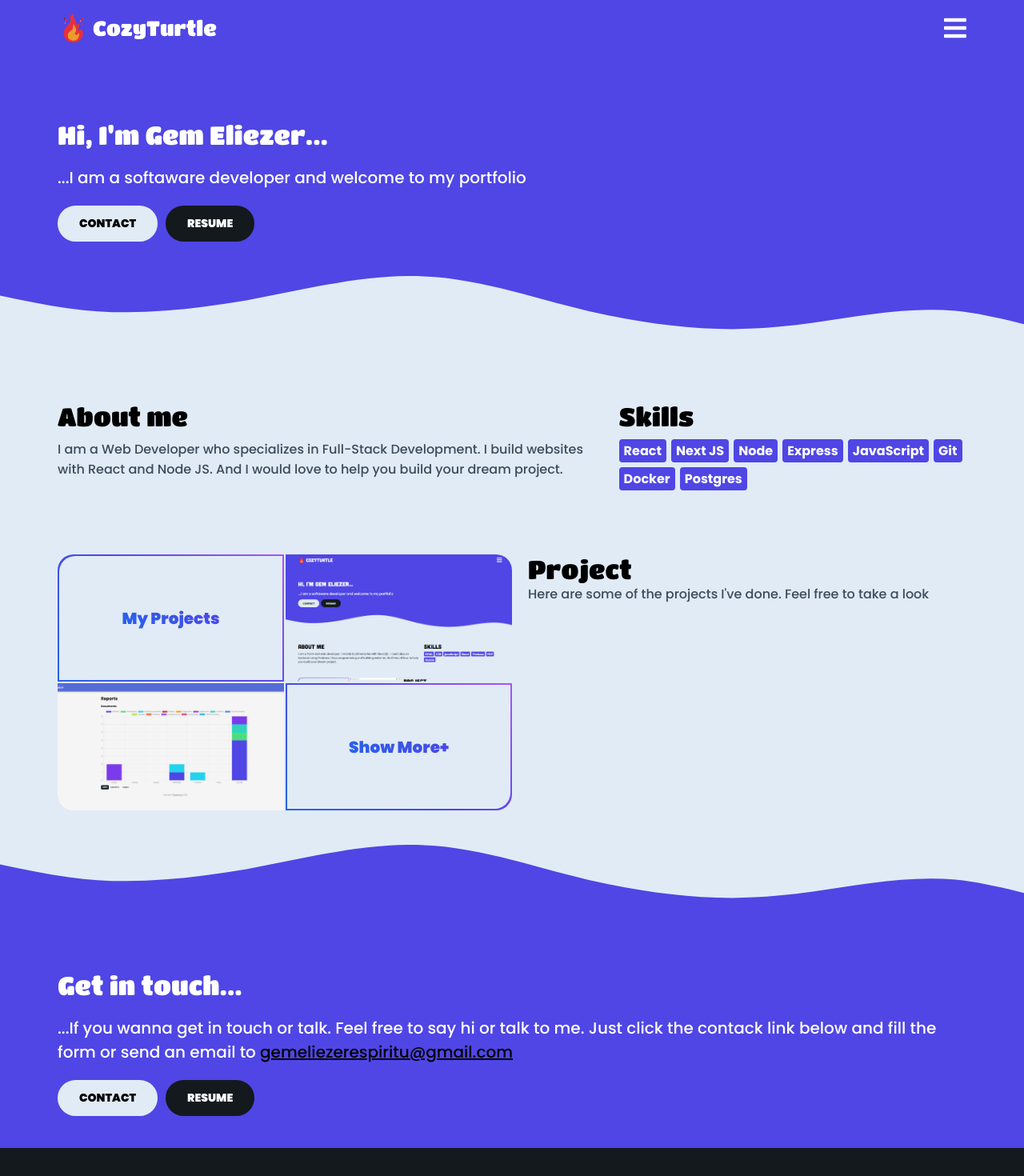
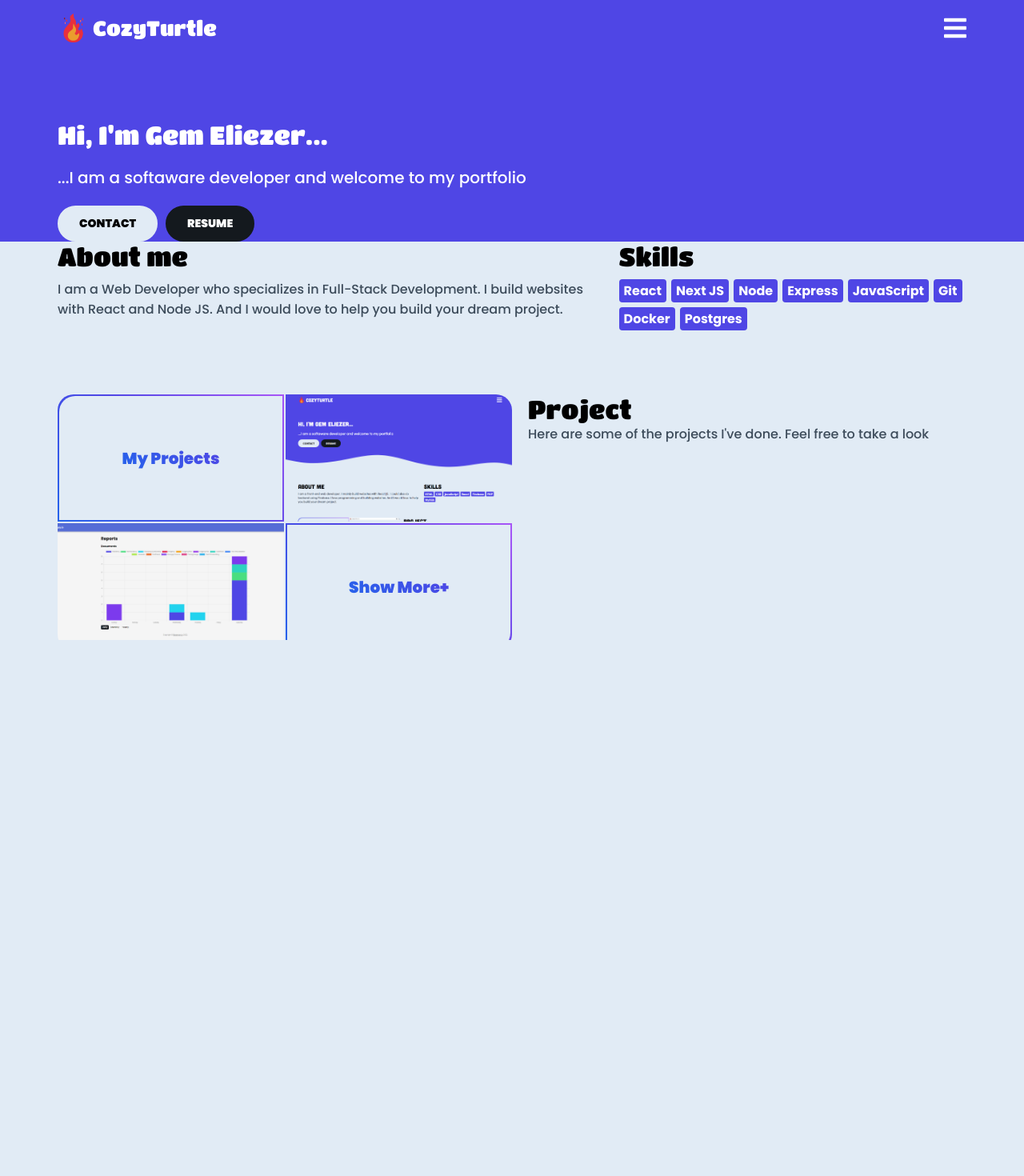
Before and after one commit to gemeliezer12/cozyturtle, a React (Create React App) app: page / in a window 1280 px wide. Shown: the top 1470 px of the page at 80% size. After the commit the page ends 800 px from the top, so only its background shows below. Built offline with nearby package versions, Linux system fonts and the light colour scheme.

Commit message:
made footer take up the remaining screen

```diff
--- a/src/App.js
+++ b/src/App.js
@@ -16,6 +16,13 @@ import "./styles/style.css";
 const App = () => {
   return (
     <ThemeProvider>
+      <div style={{
+        display: "flex",
+        flexDirection: "column",
+        height: "100vh",
+        width: "100vw",
+        overflow: "hidden"
+      }}>
         <TopNav />
         <Routes>
           <Route path="/" element={<Landing />} />
@@ -27,6 +34,7 @@ const App = () => {
           />
         </Routes>
         <Footer />
+      </div>
     </ThemeProvider>
   );
 };
--- a/src/Components/Footer.js
+++ b/src/Components/Footer.js
@@ -1,7 +1,8 @@
 const Footer = () => {
     return (
         <div className="padding-x-32 dark padding-y-60 column align-center" style={{
-            backgroundColor: "var(--bg-color-2)"
+            backgroundColor: "var(--bg-color-2)",
+            height: "100%"
         }}>
             <div className="row align-center gap-4">
                 <p>Created with React <i className="fab fa-react" style={{
```
Lines whose indentation alone changed are shown as unchanged.
